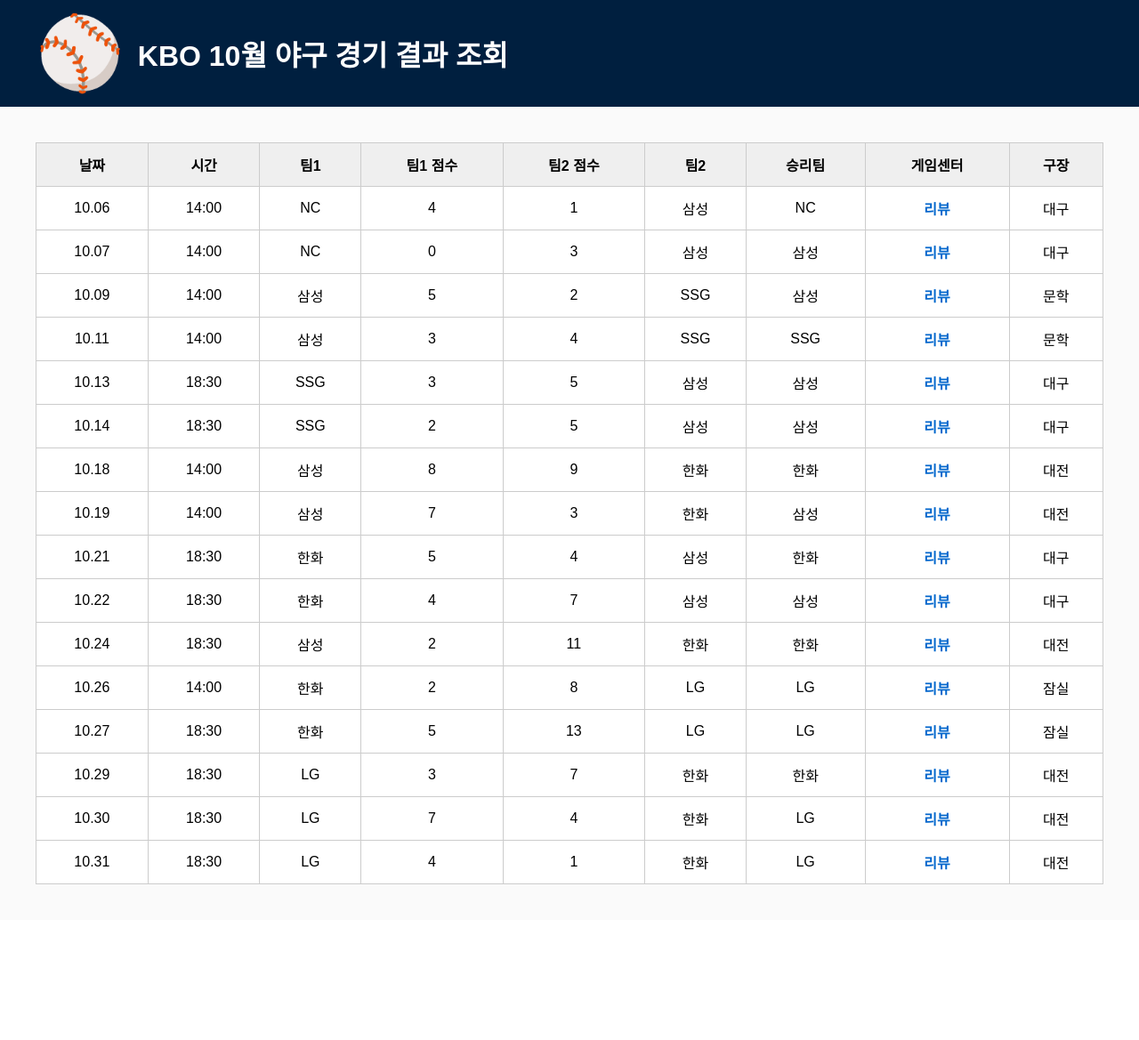
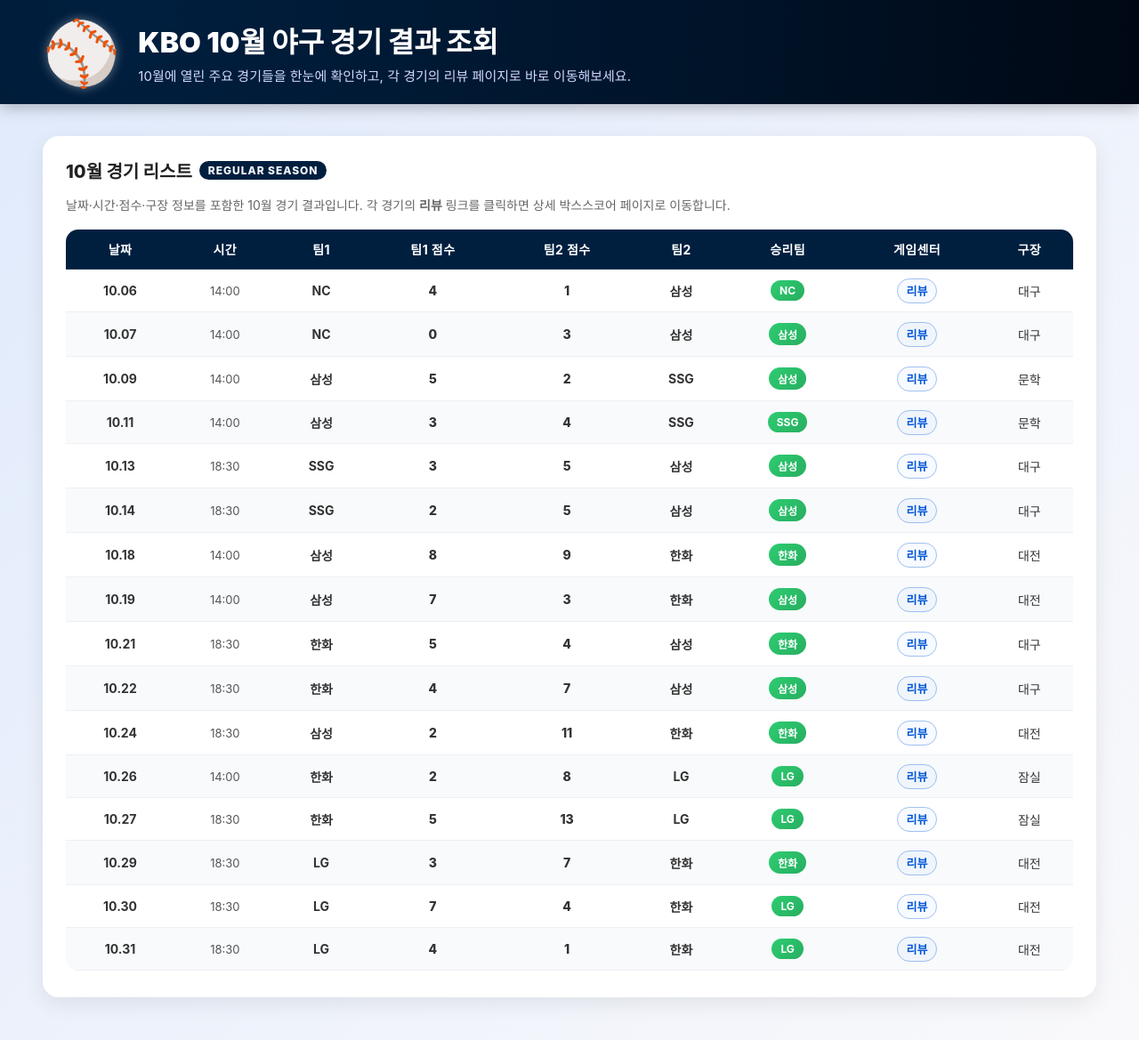
Before and after one commit to 202301657/db-baseball, a Flask app: page / in a window 1280 px wide. Shown: the whole page at 89% size. Before the commit the page ends 994 px from the top, so only its background shows below. Run offline with Flask 3, Linux system fonts and the light colour scheme; data comes from the database, SQL or seed files in the repository.

Commit message:
upgrade design

```diff
--- a/templates/index.html
+++ b/templates/index.html
@@ -6,64 +6,196 @@
 
     <style>
         body {
-            font-family: Arial, sans-serif;
-            background:#fafafa;
+            font-family: "Pretendard", -apple-system, BlinkMacSystemFont, system-ui, Arial, sans-serif;
+            background: linear-gradient(135deg, #e0eafc, #f9f9fb);
             margin:0;
             padding:0;
         }
 
         /* ===== 상단 헤더 ===== */
         .header {
-            background:#001f3f;   /* 남색 */
+            background: radial-gradient(circle at 10% 20%, #001f3f 0, #001328 60%, #000814 100%);
             color:white;
-            padding:20px 40px;
+            padding:22px 48px;
             display:flex;
             align-items:center;
-            gap:15px;
+            gap:20px;
+            box-shadow:0 4px 16px rgba(0,0,0,0.25);
         }
 
-        /* 야구공 이모지 크게 */
         .baseball-icon {
-            font-size: 80px;
+            font-size: 70px;
             line-height:1;
+            filter: drop-shadow(0 0 6px rgba(255,255,255,0.4));
+        }
+
+        .header-text-area {
+            display:flex;
+            flex-direction:column;
+            gap:6px;
         }
 
         .header-title {
             font-size:32px;
-            font-weight:bold;
+            font-weight:900;
         }
 
-        /* ===== 테이블 컨테이너 ===== */
+        .header-subtitle {
+            font-size:15px;
+            color:#d0d8ff;
+        }
+
+        /* ===== 메인 컨테이너 ===== */
         .container {
-            padding:40px;
+            padding:36px 48px 48px;
+            max-width:1200px;
+            margin:0 auto;
+        }
+
+        .table-card {
+            background:white;
+            border-radius:18px;
+            box-shadow:0 8px 24px rgba(0,0,0,0.08);
+            padding:24px 26px 30px;
+        }
+
+        .table-title {
+            font-size:20px;
+            font-weight:800;
+            margin-bottom:14px;
+            display:flex;
+            align-items:center;
+            gap:8px;
+            color:#222;
+        }
+
+        .table-title-pill {
+            font-size:12px;
+            padding:3px 10px;
+            border-radius:999px;
+            background:#001f3f;
+            color:#f5f8ff;
+            text-transform:uppercase;
+            letter-spacing:0.08em;
+        }
+
+        .table-desc {
+            font-size:14px;
+            color:#666;
+            margin-bottom:18px;
+        }
+
+        /* ===== 테이블 ===== */
+        .table-wrapper {
+            overflow-x:auto;
+            border-radius:14px;
         }
 
         table {
             width:100%;
             border-collapse:collapse;
             background:white;
+            min-width:800px;
+        }
+
+        thead tr {
+            background:#001f3f;
+            color:white;
         }
 
         th, td {
-            border:1px solid #ccc;
-            padding:12px;
+            padding:12px 10px;
             text-align:center;
-            font-size:16px;
+            font-size:14px;
+            white-space:nowrap;
         }
 
         th {
-            background:#efefef;
-            font-weight:bold;
+            font-weight:700;
+            letter-spacing:0.03em;
+            border-bottom:1px solid rgba(255,255,255,0.12);
         }
 
+        tbody tr {
+            border-bottom:1px solid #edf0f4;
+        }
+
+        tbody tr:nth-child(even) {
+            background:#f8fafc;
+        }
+
+        tbody tr:hover {
+            background:#eaf4ff;
+            transition:0.15s ease-in-out;
+        }
+
+        td {
+            color:#333;
+        }
+
+        .col-date {
+            font-weight:700;
+        }
+
+        .col-time {
+            font-size:13px;
+            color:#555;
+        }
+
+        .team-name {
+            font-weight:700;
+        }
+
+        .score {
+            font-weight:800;
+        }
+
+        .winner-badge {
+            display:inline-block;
+            padding:4px 10px;
+            border-radius:999px;
+            background:linear-gradient(135deg, #2ecc71, #27ae60);
+            color:white;
+            font-size:12px;
+            font-weight:700;
+        }
+
+        /* ===== 링크 ===== */
         a {
             text-decoration:none;
-            color:#0066cc;
-            font-weight:bold;
+            color:#0056d6;
+            font-weight:700;
+            font-size:13px;
+            padding:5px 10px;
+            border-radius:999px;
+            border:1px solid rgba(0,86,214,0.35);
+            background:rgba(0,86,214,0.03);
         }
 
         a:hover {
-            color:#ff6600;
+            color:#ffffff;
+            background:#ff7a1a;
+            border-color:#ff7a1a;
+            box-shadow:0 0 8px rgba(255,122,26,0.5);
+        }
+
+        /* 반응형 약간만 */
+        @media (max-width: 768px) {
+            .header {
+                padding:18px 18px;
+            }
+
+            .container {
+                padding:24px 18px 32px;
+            }
+
+            .header-title {
+                font-size:24px;
+            }
+
+            .baseball-icon {
+                font-size:56px;
+            }
         }
     </style>
 </head>
@@ -72,11 +204,25 @@
     <!-- 상단 헤더 -->
     <div class="header">
         <span class="baseball-icon">⚾</span>
+        <div class="header-text-area">
             <div class="header-title">KBO 10월 야구 경기 결과 조회</div>
+            <div class="header-subtitle">10월에 열린 주요 경기들을 한눈에 확인하고, 각 경기의 리뷰 페이지로 바로 이동해보세요.</div>
+        </div>
     </div>
 
     <!-- 본문 -->
     <div class="container">
+        <div class="table-card">
+            <div class="table-title">
+                10월 경기 리스트
+                <span class="table-title-pill">Regular Season</span>
+            </div>
+            <div class="table-desc">
+                날짜·시간·점수·구장 정보를 포함한 10월 경기 결과입니다.
+                각 경기의 <strong>리뷰</strong> 링크를 클릭하면 상세 박스스코어 페이지로 이동합니다.
+            </div>
+
+            <div class="table-wrapper">
                 <table>
                     <thead>
                         <tr>
@@ -95,13 +241,15 @@
                     <tbody>
                         {% for g in games %}
                         <tr>
-                    <td>{{ g.date }}</td>
-                    <td>{{ g.time }}</td>
-                    <td>{{ g.team1 }}</td>
-                    <td>{{ g.score_team1 }}</td>
-                    <td>{{ g.score_team2 }}</td>
-                    <td>{{ g.team2 }}</td>
-                    <td>{{ g.winner }}</td>
+                            <td class="col-date">{{ g.date }}</td>
+                            <td class="col-time">{{ g.time }}</td>
+                            <td class="team-name">{{ g.team1 }}</td>
+                            <td class="score">{{ g.score_team1 }}</td>
+                            <td class="score">{{ g.score_team2 }}</td>
+                            <td class="team-name">{{ g.team2 }}</td>
+                            <td>
+                                <span class="winner-badge">{{ g.winner }}</span>
+                            </td>
                             <td>
                                 <a href="/review/{{ g.id }}">리뷰</a>
                             </td>
@@ -112,5 +260,8 @@
                 </table>
             </div>
 
+        </div>
+    </div>
+
 </body>
 </html>
```
Also changed, not shown: templates/review.html (+128 -70 lines). Lines whose indentation alone changed are shown as unchanged.
